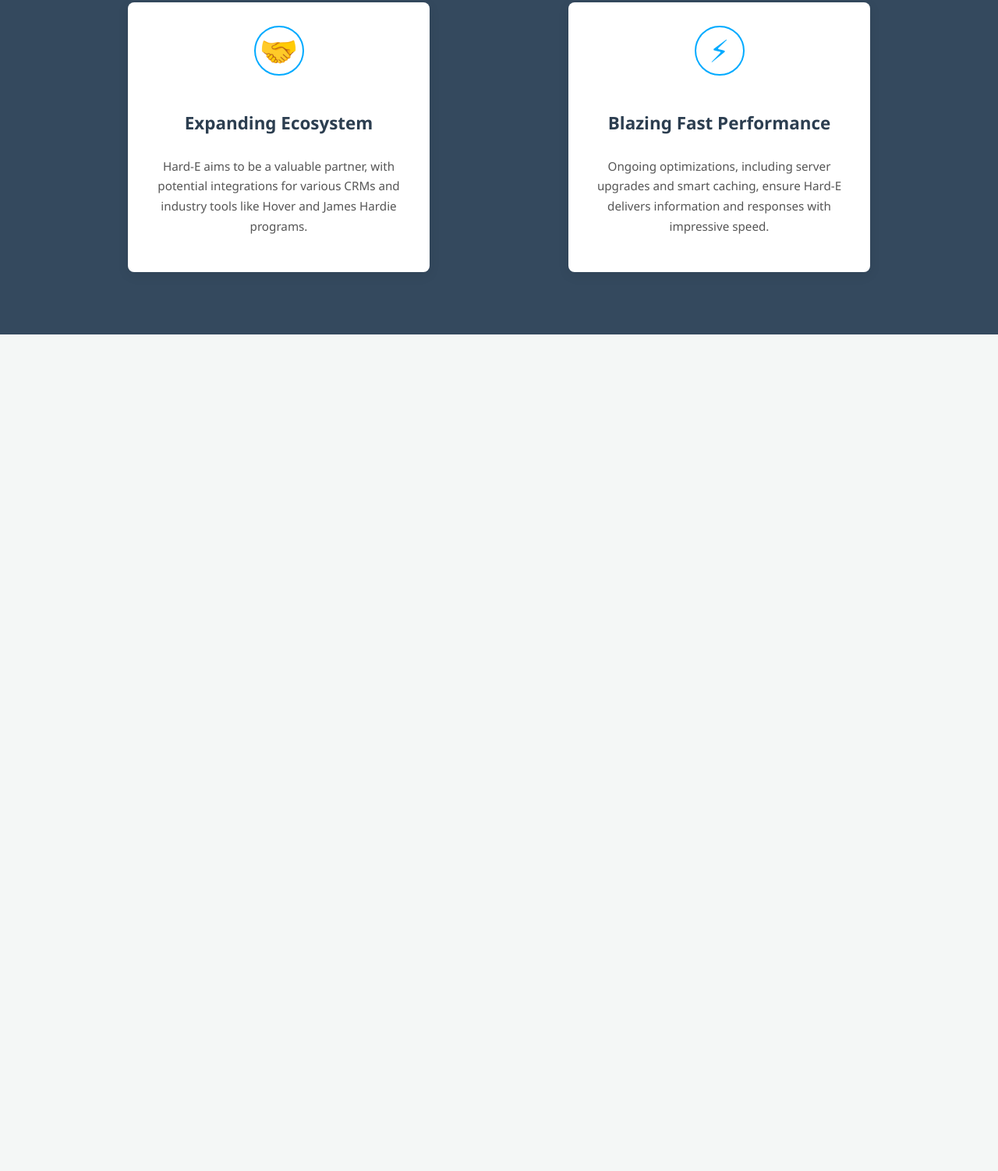
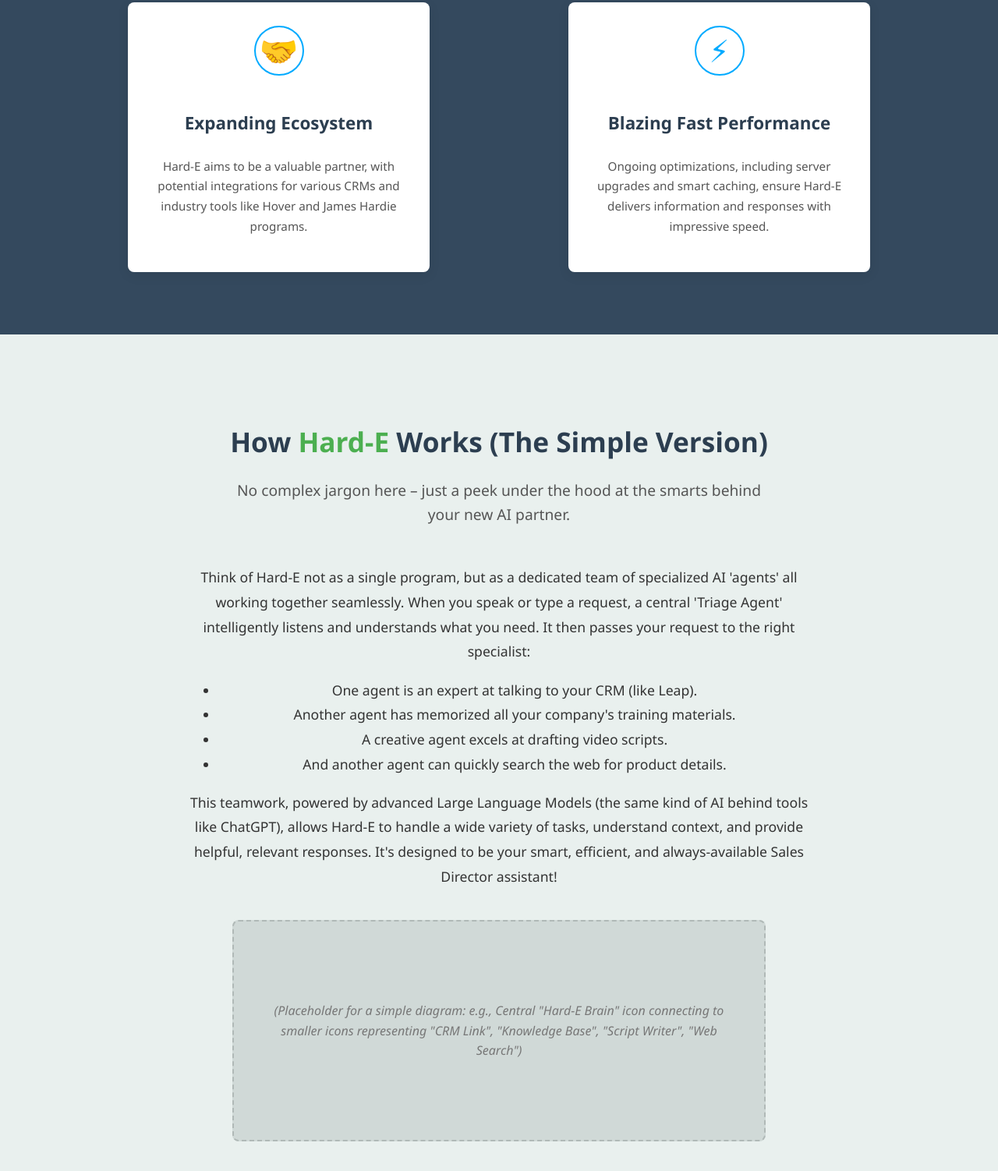
Before and after one commit to FotiosMpouris/Hard-E, a plain HTML site: page index.html in a window 1280 px wide. Shown: the part 3257-4759 px from the top of the page at 78% size. Before the commit the page ends 3687 px from the top, so only its background shows below. Drawn offline with Linux system fonts and the light colour scheme.

Commit message:
Update index.html

```diff
--- a/index.html
+++ b/index.html
@@ -112,27 +112,53 @@
             text-align: center;
         }
         .section.features-section {
-             background-color: #e9f0ee; /* Light green/gray for current features */
+             background-color: #e9f0ee;
         }
 
-        /* UPDATED: Styling for Future Features Section */
         .section.future-features-section {
-             background-color: #34495e; /* Darker slate blue background */
-             color: #f0f0f0; /* Lighter text color for this section */
+             background-color: #34495e;
+             color: #f0f0f0;
         }
         .future-features-section .section-title,
         .future-features-section .section-subtitle {
-            color: #ffffff; /* White title and subtitle for dark background */
+            color: #ffffff;
         }
         .future-features-section .section-subtitle {
-            color: #bdc3c7; /* Lighter gray for subtitle */
+            color: #bdc3c7;
+        }
+
+        /* How It Works Section */
+        .section.how-it-works-section {
+            background-color: #e9f0ee; /* Alternating back to light green/gray */
+        }
+        .how-it-works-section .explanation-text {
+            font-size: 1.1em;
+            color: #333;
+            max-width: 800px;
+            margin: 0 auto 40px auto;
+            line-height: 1.8;
+            padding: 0 20px;
+        }
+        .how-it-works-section .diagram-placeholder {
+            background-color: #d0d9d7;
+            border: 2px dashed #b0b9b7;
+            padding: 40px;
+            margin: 0 auto 30px auto;
+            max-width: 600px;
+            min-height: 200px; /* So it has some visible height */
+            display: flex;
+            justify-content: center;
+            align-items: center;
+            color: #777;
+            font-style: italic;
+            border-radius: 8px;
         }
 
 
         .section-title {
             font-size: 2.2em;
             margin-bottom: 15px;
-            color: #2c3e50; /* Default dark color for titles */
+            color: #2c3e50;
         }
         @media (max-width: 768px) {
             .section-title {
@@ -142,7 +168,7 @@
 
         .section-subtitle {
             font-size: 1.2em;
-            color: #555; /* Default dark color for subtitles */
+            color: #555;
             margin-bottom: 50px;
             max-width: 700px;
             margin-left: auto;
@@ -168,7 +194,7 @@
             padding: 30px;
             border-radius: 8px;
             box-shadow: 0 4px 15px rgba(0,0,0,0.08);
-            text-align: center; /* Centering text in cards */
+            text-align: center;
             flex-basis: calc(33.333% - 40px);
             min-width: 280px;
             display: flex;
@@ -181,19 +207,17 @@
             box-shadow: 0 8px 25px rgba(0,0,0,0.12);
         }
 
-        /* UPDATED: Specific styling for Future Feature Items */
         .future-features-section .feature-item {
-             background-color: #ffffff; /* White cards to pop on dark section background */
-             /* Text color within these cards will inherit from body or be overridden if needed */
+             background-color: #ffffff;
         }
         .future-features-section .feature-item h3 {
-            color: #2c3e50; /* Dark text for heading inside white card */
+            color: #2c3e50;
         }
         .future-features-section .feature-item p {
-            color: #555; /* Dark text for paragraph inside white card */
+            color: #555;
         }
         .future-features-section .feature-item .icon-placeholder {
-            color: #00aaff; /* Blue icons for future features */
+            color: #00aaff;
             border: 2px solid #00aaff;
         }
 
@@ -211,7 +235,7 @@
 
         .feature-item .icon-placeholder {
             font-size: 2.5em;
-            color: #4CAF50; /* Hard-E Green for current feature icons */
+            color: #4CAF50;
             margin-bottom: 20px;
             width: 60px;
             height: 60px;
@@ -237,7 +261,6 @@
 </head>
 <body>
 
-    <!-- Header with Logo -->
     <header>
         <div class="container">
             <div class="logo-container">
@@ -246,7 +269,6 @@
         </div>
     </header>
 
-    <!-- Hero Section -->
     <section class="hero">
         <h1>Meet <span style="color: #4CAF50;">Hard-E</span>: Your AI Sales Supercharger</h1>
         <p class="tagline">Streamline Sales. Enhance Client Engagement. Grow Your Contracting Business.</p>
@@ -258,7 +280,6 @@
         <a href="#contact-demo" class="cta-button">Book a Free Demo</a>
     </section>
 
-    <!-- Section: What Can Hard-E Do For You? -->
     <section class="section features-section" id="features">
         <div class="container">
             <h2 class="section-title">What Can <span style="color: #4CAF50;">Hard-E</span> Do For You Today?</h2>
@@ -318,7 +339,6 @@
         </div>
     </section>
 
-    <!-- Section: Glimpse into the Future -->
     <section class="section future-features-section" id="future-features">
         <div class="container">
             <h2 class="section-title">Glimpse into the Future: What's Next for <span style="color: #4CAF50;">Hard-E</span>?</h2>
@@ -378,6 +398,37 @@
         </div>
     </section>
 
+    <!-- Section: How Hard-E Works (Simple Version) -->
+    <section class="section how-it-works-section" id="how-it-works">
+        <div class="container">
+            <h2 class="section-title">How <span style="color: #4CAF50;">Hard-E</span> Works (The Simple Version)</h2>
+            <p class="section-subtitle">
+                No complex jargon here – just a peek under the hood at the smarts behind your new AI partner.
+            </p>
+            <div class="explanation-text">
+                <p>
+                    Think of Hard-E not as a single program, but as a dedicated team of specialized AI 'agents' all working together seamlessly.
+                    When you speak or type a request, a central 'Triage Agent' intelligently listens and understands what you need.
+                    It then passes your request to the right specialist:
+                </p>
+                <ul>
+                    <li>One agent is an expert at talking to your CRM (like Leap).</li>
+                    <li>Another agent has memorized all your company's training materials.</li>
+                    <li>A creative agent excels at drafting video scripts.</li>
+                    <li>And another agent can quickly search the web for product details.</li>
+                </ul>
+                <p>
+                    This teamwork, powered by advanced Large Language Models (the same kind of AI behind tools like ChatGPT),
+                    allows Hard-E to handle a wide variety of tasks, understand context, and provide helpful, relevant responses.
+                    It's designed to be your smart, efficient, and always-available Sales Director assistant!
+                </p>
+            </div>
+            <div class="diagram-placeholder">
+                (Placeholder for a simple diagram: e.g., Central "Hard-E Brain" icon connecting to smaller icons representing "CRM Link", "Knowledge Base", "Script Writer", "Web Search")
+            </div>
+        </div>
+    </section>
+
     <!-- More sections will go here -->
     <div id="contact-demo" style="height: 1px;"></div>
 
```
